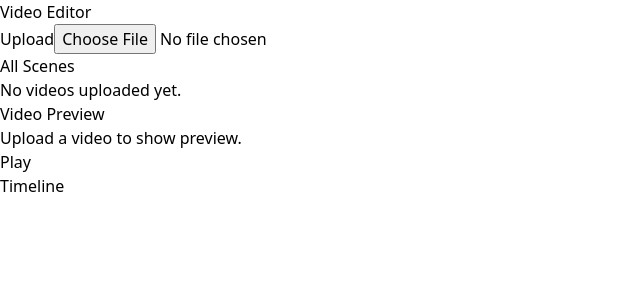
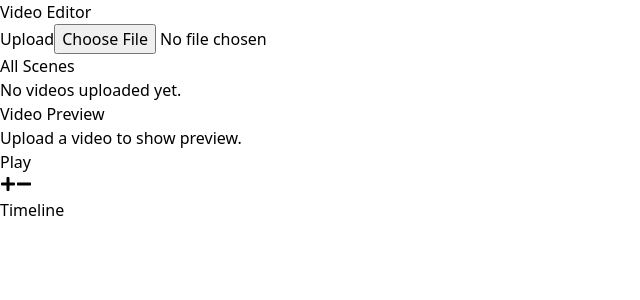
Before and after one commit to YitavGil/video-edit-app, a React (Vite) app: page / in a window 1280 px wide. Shown: the top 300 px of the page, without its empty margins (0-640 px from the left). Built offline with nearby package versions, Linux system fonts and the light colour scheme.

Commit message:
Added zoom in and out functionality

```diff
--- a/src/components/timeline/Timeline.tsx
+++ b/src/components/timeline/Timeline.tsx
@@ -1,21 +1,22 @@
 import React, { useState } from "react";
 import { useDrop } from "react-dnd";
-import { FaTimes } from "react-icons/fa";
+import { FaTimes, FaPlus, FaMinus } from "react-icons/fa";
 
 interface VideoFile {
   name: string;
   url: string;
-  duration: number; // in seconds
+  duration: number;
 }
 
 interface TimelineProps {
   videos: VideoFile[];
   onDrop: (video: VideoFile) => void;
-  onRemove: (index: number) => void; // Update the interface to accept index parameter
+  onRemove: (index: number) => void;
 }
 
 const Timeline: React.FC<TimelineProps> = ({ videos, onDrop, onRemove }) => {
   const [cursorPosition, setCursorPosition] = useState<number>(0);
+  const [zoomLevel, setZoomLevel] = useState<number>(1);
 
   const [{ isOver }, drop] = useDrop(() => ({
     accept: "VIDEO",
@@ -40,7 +41,24 @@ const Timeline: React.FC<TimelineProps> = ({ videos, onDrop, onRemove }) => {
     onRemove(index);
   };
 
+  const handleZoomIn = () => {
+    setZoomLevel((prevZoom) => Math.min(prevZoom + 0.1, 2));
+  };
+
+  const handleZoomOut = () => {
+    setZoomLevel((prevZoom) => Math.max(prevZoom - 0.1, 0.5));
+  };
+
   return (
+    <div>
+      <div className="flex justify-end mb-2">
+        <button onClick={handleZoomIn} className="mr-2">
+          <FaPlus />
+        </button>
+        <button onClick={handleZoomOut}>
+          <FaMinus />
+        </button>
+      </div>
       <div
         ref={drop}
         className={`mt-4 p-4 border border-gray-300 rounded-lg w-full h-30 ${
@@ -54,15 +72,17 @@ const Timeline: React.FC<TimelineProps> = ({ videos, onDrop, onRemove }) => {
             <div
               key={second}
               className="absolute top-0 left-0 h-full w-px bg-gray-400"
-            style={{ left: `${second}%` }}
-          >
-          </div>
+              style={{ left: `${second * zoomLevel}%` }}
+            ></div>
           ))}
           {videos.map((video, index) => (
             <div
-            key={`${video.name}-${index}`} // Unique identifier for each video entry
+              key={`${video.name}-${index}`}
               className="absolute top-0 left-0 bg-blue-500 text-white text-center"
-            style={{ width: `${video.duration - 1}%`, left: `${index * video.duration}%` }}
+              style={{
+                width: `${video.duration * zoomLevel}%`,
+                left: `${index * video.duration * zoomLevel}%`,
+              }}
             >
               <span>{video.name}</span>
               <button
@@ -75,8 +95,9 @@ const Timeline: React.FC<TimelineProps> = ({ videos, onDrop, onRemove }) => {
           ))}
           <div
             className="absolute top-0 left-0 h-full w-px bg-red-500"
-          style={{ left: `${cursorPosition}%` }}
+            style={{ left: `${cursorPosition * zoomLevel}%` }}
           ></div>
+        </div>
       </div>
     </div>
   );
```
Lines whose indentation alone changed are shown as unchanged.
